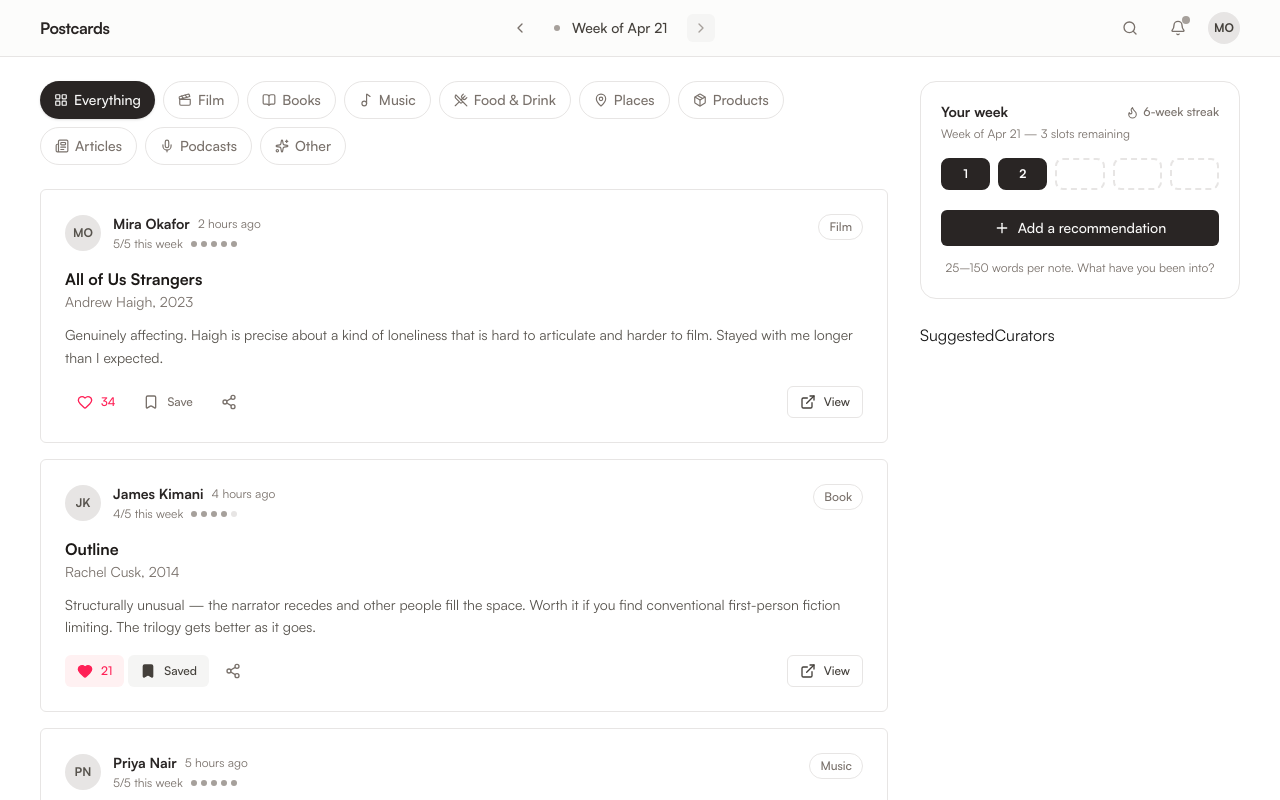
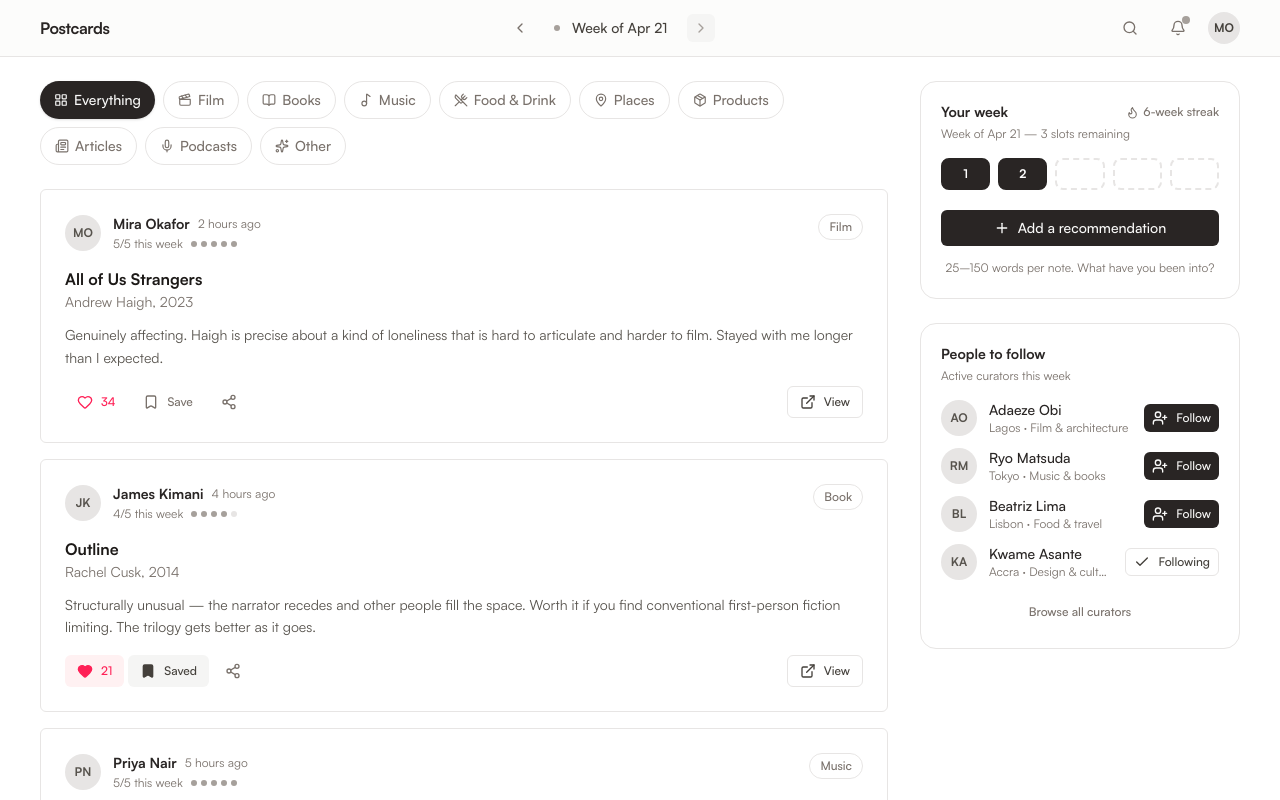
Before and after one commit to imustcreateasystem/postcards, a Next.js app: page / in a window 1280 px wide. Shown: the top 800 px of the page. Built offline with nearby package versions, Linux system fonts and the light colour scheme.

Commit message:
feat: suggested curators scaffolding

```diff
--- a/ui/feed/components/content/FeedContent.tsx
+++ b/ui/feed/components/content/FeedContent.tsx
@@ -2,10 +2,7 @@ import { Queue, Stack } from "@/ui/components/Container";
 import FeedFilters from "./filters/FeedFilters";
 import RecommendationFeed from "./recommendation-feed/RecommendationFeed";
 import WeeklyPostButton from "./weekly-post-button/WeeklyPostButton";
-
-function SuggestedCurators() {
-  return <div>SuggestedCurators</div>;
-}
+import SuggestedCurators from "./suggested-curators/SuggestedCurators";
 
 function MainColumn() {
   return (
--- /dev/null
+++ b/ui/feed/components/content/suggested-curators/SuggestedCurators.tsx
@@ -0,0 +1,113 @@
+"use client";
+
+import { useState } from "react";
+import { UserPlus, Check } from "lucide-react";
+import { toast } from "sonner";
+import { Queue, Stack } from "@/ui/components/Container";
+import { Button } from "@/ui/components/Button";
+
+const CURATORS = [
+  {
+    id: "curator-001",
+    name: "Adaeze Obi",
+    initials: "AO",
+    tagline: "Lagos · Film & architecture",
+    following: false,
+  },
+  {
+    id: "curator-002",
+    name: "Ryo Matsuda",
+    initials: "RM",
+    tagline: "Tokyo · Music & books",
+    following: false,
+  },
+  {
+    id: "curator-003",
+    name: "Beatriz Lima",
+    initials: "BL",
+    tagline: "Lisbon · Food & travel",
+    following: false,
+  },
+  {
+    id: "curator-004",
+    name: "Kwame Asante",
+    initials: "KA",
+    tagline: "Accra · Design & culture",
+    following: true,
+  },
+];
+
+export default function SuggestedCurators() {
+  const [curators, setCurators] = useState(CURATORS);
+
+  const handleFollow = (id: string) => {
+    const curator = curators.find((c) => c.id === id);
+    if (!curator) return;
+    setCurators((prev) =>
+      prev.map((c) => (c.id === id ? { ...c, following: !c.following } : c)),
+    );
+    toast.success(
+      curator.following
+        ? `Unfollowed ${curator.name}`
+        : `Following ${curator.name}`,
+      {
+        description: curator.following
+          ? undefined
+          : "You'll see their picks in your feed.",
+      },
+    );
+  };
+
+  return (
+    <Stack gap={0} className="rounded-2xl border border-stone-200 bg-white p-5">
+      <h2 className="mb-1 text-sm font-semibold text-stone-800">
+        People to follow
+      </h2>
+      <p className="mb-4 text-xs text-stone-500">Active curators this week</p>
+
+      <Stack gap={3}>
+        {curators.map((c) => (
+          <Queue key={c.id} itemsCenter gap={3}>
+            <Queue
+              center
+              className="h-9 w-9 shrink-0 rounded-full bg-stone-200 text-xs font-semibold text-stone-600"
+              aria-label={`Avatar for ${c.name}`}
+            >
+              {c.initials}
+            </Queue>
+
+            <Stack gap={0} className="min-w-0 flex-1">
+              <p className="truncate text-sm font-medium text-stone-800">
+                {c.name}
+              </p>
+              <p className="truncate text-xs text-stone-500">{c.tagline}</p>
+            </Stack>
+
+            <Button
+              variant={c.following ? "outline" : "default"}
+              size="xs"
+              onClick={() => handleFollow(c.id)}
+              aria-label={
+                c.following ? `Unfollow ${c.name}` : `Follow ${c.name}`
+              }
+            >
+              {c.following ? (
+                <>
+                  <Check size={11} /> Following
+                </>
+              ) : (
+                <>
+                  <UserPlus size={11} /> Follow
+                </>
+              )}
+            </Button>
+          </Queue>
+        ))}
+      </Stack>
+
+      <Button variant="ghost" size="sm" className="mt-4 w-full">
+        Browse all curators
+      </Button>
+    </Stack>
+  );
+}
```
